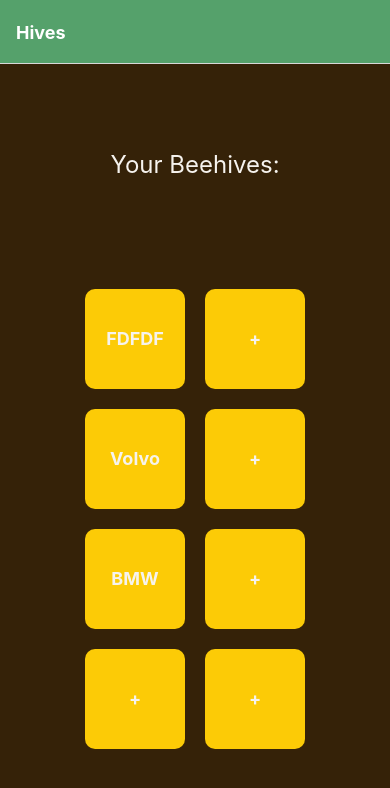
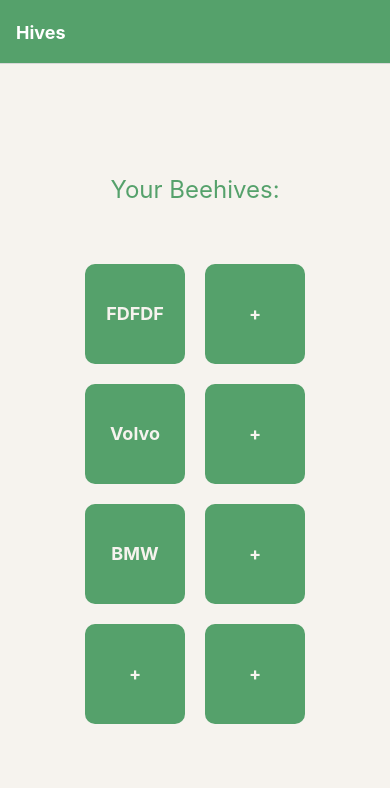
Before and after one commit to BEEgax/BeeGax, a React Native app: screen /HivesPage in a window 390 px wide. Shown: the top 788 px of the page. Built offline with nearby package versions, Linux system fonts and the light colour scheme.

Commit message:
bug fixing

```diff
--- a/src/HivesPage.js
+++ b/src/HivesPage.js
@@ -45,12 +45,12 @@ const styles = StyleSheet.create({
     flex: 1,
     alignItems: "center",
     justifyContent: "center",
-    backgroundColor: "#352208",
+    backgroundColor: "#f6f3ee",
   },
   text: {
     fontSize: 24,
-    marginBottom: 100,
-    color: "#f6f3ee",
+    marginBottom: 50,
+    color: "#55a16b",
   },
   row: {
     flexDirection: "row",
@@ -66,7 +66,7 @@ const styles = StyleSheet.create({
     margin: 10,
     borderRadius: 10,
     overflow: "hidden",
-    backgroundColor: "#FCCB06",
+    backgroundColor: "#55a16b",
     justifyContent: "center",
     alignItems: "center",
   },
```
